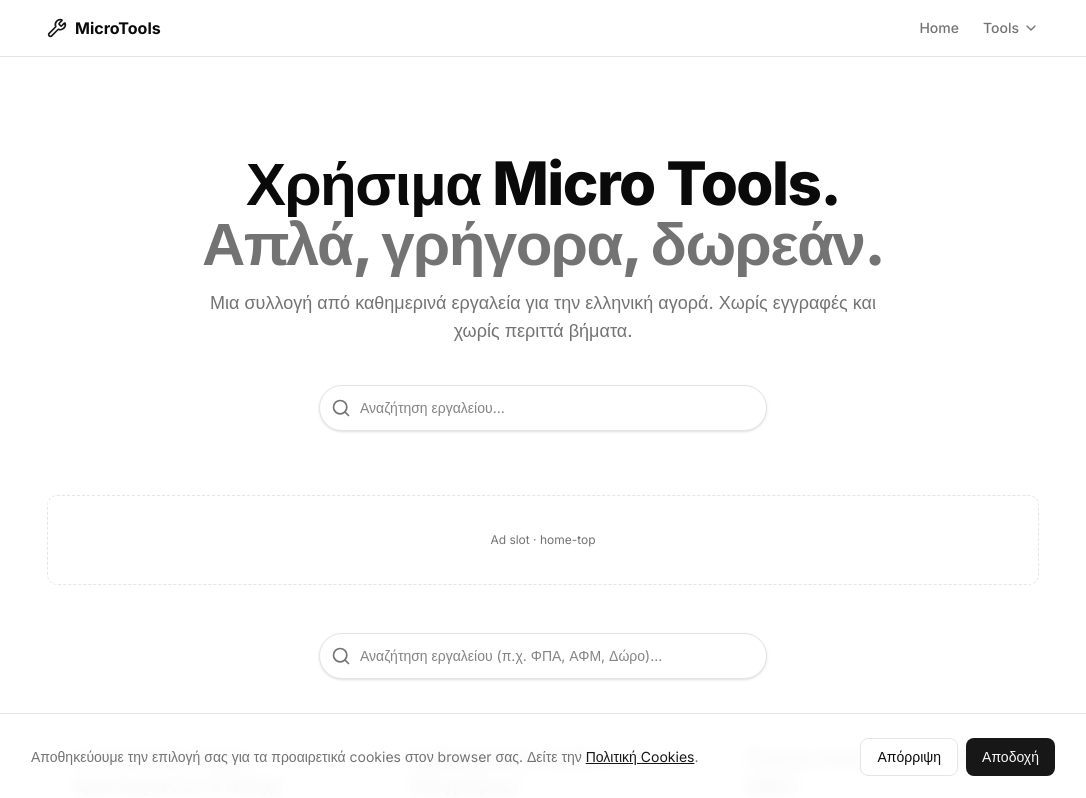
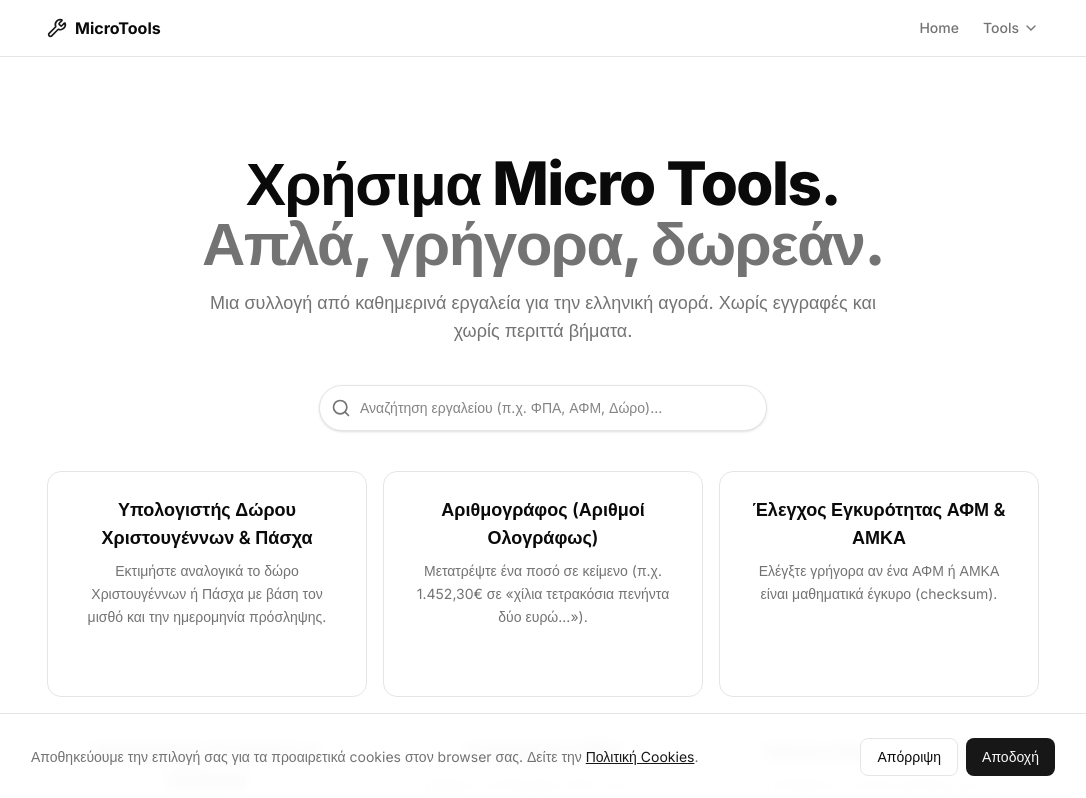
Before and after one commit to dim-str/microtools, a Next.js app: page / in a window 1280 px wide. Shown: the top 798 px of the page, without its empty margins (97-1183 px from the left). Built offline with nearby package versions, Linux system fonts and the light colour scheme.

Commit message:
Fixed bug on search bar

```diff
--- a/app/page.tsx
+++ b/app/page.tsx
@@ -23,19 +23,10 @@ export default function Home() {
         <p className="max-w-2xl text-lg text-muted-foreground">
           Μια συλλογή από καθημερινά εργαλεία για την ελληνική αγορά. Χωρίς εγγραφές και χωρίς περιττά βήματα.
         </p>
-        <div className="relative mt-6 w-full max-w-md">
-          <Search className="absolute left-3 top-1/2 -translate-y-1/2 h-5 w-5 text-muted-foreground" />
-          <input
-            type="text"
-            placeholder="Αναζήτηση εργαλείου..."
-            className="w-full rounded-full border border-border bg-background px-10 py-3 text-sm outline-none focus:ring-2 focus:ring-primary/20 transition-all shadow-sm"
-          />
-        </div>
+        <ToolSearch tools={toolData} />
       </div>
 
       <AdSlot slot="home-top" className="mb-12" />
-
-      <ToolSearch tools={toolData} />
 
       <div className="grid gap-4 sm:grid-cols-2 lg:grid-cols-3">
         {tools.map((t) => (
```
